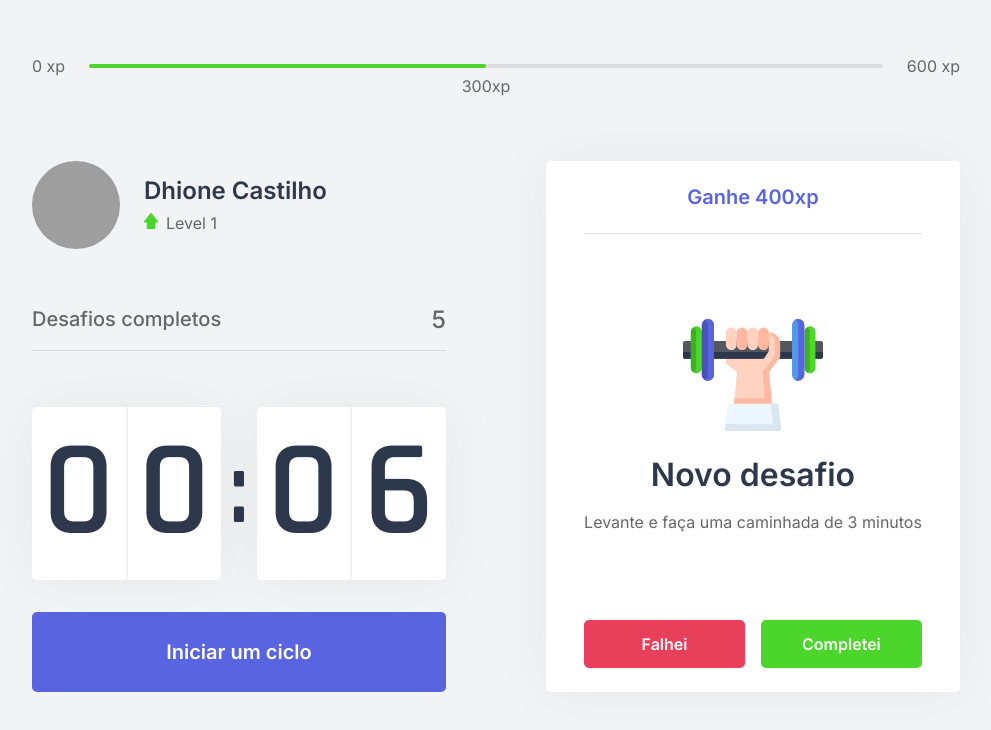
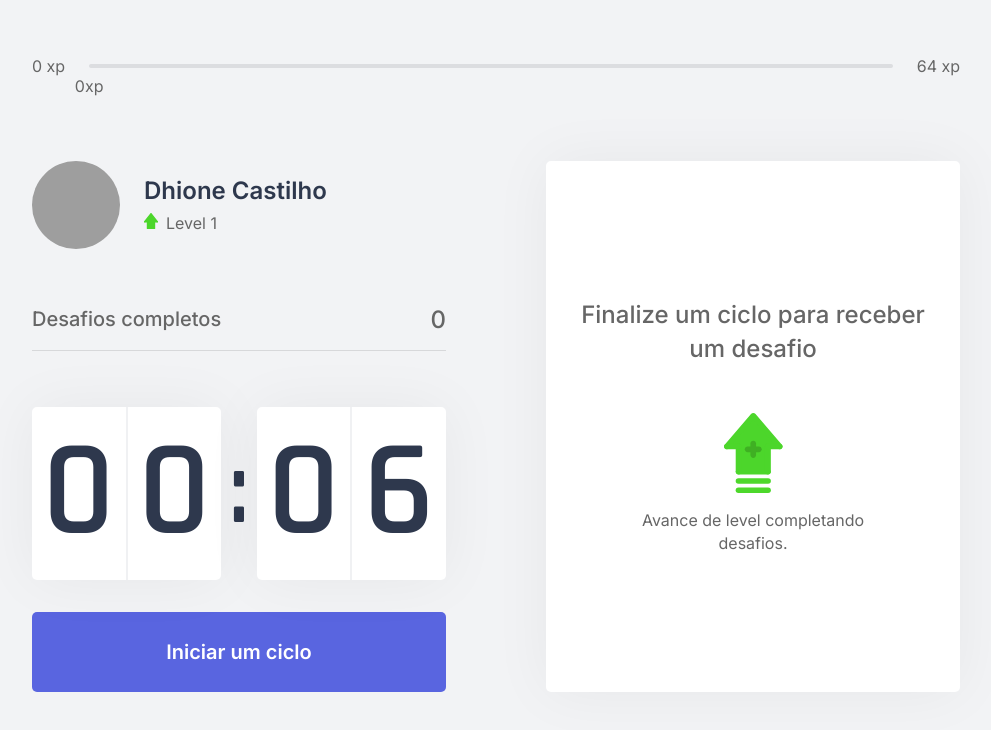
Before and after one commit to DhioneCastilhoBarbosa/moveit-next, a Next.js app: page / in a window 1280 px wide. Shown: the top 730 px of the page, without its empty margins (144-1135 px from the left). Built offline with nearby package versions, Linux system fonts and the light colour scheme; grey boxes are pictures that could not be loaded.

Commit message:
fourth day

```diff
--- /dev/null
+++ b/challenges.json
@@ -0,0 +1,62 @@
+[
+  {
+    "type": "body",
+    "description": "Estique um de seus braços com a palma da mão virada para frente e puxe os dedos para cima por 10 segundos por mão.",
+    "amount": 80
+  },
+  {
+    "type": "body",
+    "description": "Estique seu braço contra o peito e puxe-o utilizando o outro braço por 10 segundos por braço.",
+    "amount": 60
+  },
+  {
+    "type": "body",
+    "description": "Puxe seu pescoço com a ajuda da mão para a direita e para a esquerda, permanecendo na posição por alguns segundos.",
+    "amount": 70
+  },
+  {
+    "type": "body",
+    "description": "Com as duas mãos na parte de trás da cabeça, leve-a para baixo, alongando a parte de trás da região.",
+    "amount": 60
+  },
+  {
+    "type": "body",
+    "description": "Cruze as pernas e desça com as mãos esticadas em direção ao chão. Repita o movimento com a outra perna na frente.",
+    "amount": 100
+  },
+  {
+    "type": "body",
+    "description": "Sentado, abra as pernas e tente encostar as palmas das mãos no chão, repita 3 vezes por 5 segundos.",
+    "amount": 80
+  },
+  {
+    "type": "body",
+    "description": "Puxe o joelho de encontro ao peito e segure, troque de perna após 10 segundos.",
+    "amount": 50
+  },
+  {
+    "type": "body",
+    "description": "Sentado, cruze uma perna e incline seu tronco à frente, troque de perna após 10 segundos.",
+    "amount": 80
+  },
+  {
+    "type": "eye",
+    "description": "Sentado, feche os olhos e cubra-os com as palmas da mão durante 2 minutos, depois abra normalmente.",
+    "amount": 90
+  },
+  {
+    "type": "eye",
+    "description": "Em algum ambiente aberto, olhe o mais longe que puder em quatro direções por 3s, mexa apenas os olhos. Repita 3 vezes.",
+    "amount": 140
+  },
+  {
+    "type": "eye",
+    "description": "Usando os polegares, massage a área abaixo das sobrancelhas em movimentos circulares por 15 segundos.",
+    "amount": 70
+  },
+  {
+    "type": "body",
+    "description": "Em pé, gire a cintura o máximo que puder para a esquerda, segure por cinco segundos. Repita para a direita.",
+    "amount": 90
+  }
+]
--- a/src/components/ChallengeBox.tsx
+++ b/src/components/ChallengeBox.tsx
@@ -1,30 +1,48 @@
+import { useContext } from "react";
+import { ChallengesContext } from "../contexts/ChallengesContexts";
+import { CountdownContext } from "../contexts/CountdownContext";
 import styles from "../styles/components/ChallengeBox.module.css";
 
 
 export function ChallengeBox() {
-  const hasActiveChallenge = true;
+
+  const{activeChallenge, resetChallenge, completeChallenge}=useContext(ChallengesContext);
+  const{resetCountdown}= useContext(CountdownContext);
+
+
+  function handleChallengeSuceeded(){
+    completeChallenge();
+    resetCountdown();
+  }
+
+  function handleChallengeFaild(){
+    resetChallenge();
+    resetCountdown();
+  }
+
 
   return (
     <div className={styles.challengeBoxContainer}>
-      {hasActiveChallenge ? (
+      {activeChallenge ? (
         <div className={styles.challengeActive}>
 
           <header>
 
-            Ganhe 400xp
+            Ganhe {activeChallenge.amount}xp
 
           </header>
 
           <main>
-            <img src="icons/body.svg" />
+            <img src={`icons/${activeChallenge.type}.svg`} />
             <strong>Novo desafio</strong>
-            <p>Levante e faça uma caminhada de 3 minutos</p>
+            <p>{activeChallenge.description}</p>
           </main>
 
           <footer>
             <button
               type="button"
               className ={styles.challengeFailedButton}
+              onClick={handleChallengeFaild}
             >
               Falhei
 
@@ -32,6 +50,7 @@
             <button
               type="button"
               className ={styles.challengeSucceededButton}
+              onClick = {handleChallengeSuceeded}
             >
               Completei
 
--- a/src/components/CompletedChallenges.tsx
+++ b/src/components/CompletedChallenges.tsx
@@ -1,10 +1,13 @@
+import { useContext } from 'react';
+import { ChallengesContext } from '../contexts/ChallengesContexts';
 import styles from '../styles/components/CompletedChallenges.module.css';
 
 export function CompletedChallenges() {
+  const {challengesCompleted} = useContext(ChallengesContext);
   return (
     <div className={styles.completedChallengesContainer}>
       <span>Desafios completos</span>
-      <span>5</span>
+      <span>{challengesCompleted}</span>
     </div>
   );
 }
--- a/src/components/ExperienceBar.tsx
+++ b/src/components/ExperienceBar.tsx
@@ -1,17 +1,23 @@
+import { useContext } from 'react';
+import { ChallengesContext } from '../contexts/ChallengesContexts';
 import styles from '../styles/components/ExperienceBar.module.css'
 
 export function ExperienceBar() {
+
+  const{currentExperience,experienceToNextLevel} = useContext(ChallengesContext);
+
+  const percentToNextLevel = Math.round((currentExperience*100))/experienceToNextLevel
     return (
         <head className={styles.experienceBar}>
           <span>0 xp</span>
           <div>
-            <div style={{width:'50%'}}/>
+            <div style={{width:`${percentToNextLevel}%`}}/>
             <span
-            className={styles.currentExperiencie} style={{left:'50%'}}>
-                300xp
+            className={styles.currentExperiencie} style={{left:`${percentToNextLevel}%`}}>
+                {currentExperience}xp
                 </span>
           </div>
-          <span>600 xp</span>
+          <span>{experienceToNextLevel} xp</span>
         </head>
     );
 }
--- a/src/components/Profile.tsx
+++ b/src/components/Profile.tsx
@@ -1,7 +1,11 @@
+import { useContext } from 'react';
+import { ChallengesContext } from '../contexts/ChallengesContexts';
 import style from '../styles/components/Profile.module.css';
 
 
 export function Profile() {
+
+  const{level} = useContext(ChallengesContext);
   return (
     <div className={style.profileContainer}>
       <img src="https://github.com/DhioneCastilhoBarbosa.png" alt="Dhione Castilho" />
@@ -10,7 +14,7 @@
 
         <p>
         <img src="icons/level.svg" alt="Level"/>
-          Level 1
+          Level {level}
         </p>
       </div>
     </div>
--- a/src/contexts/ChallengesContexts.tsx
+++ b/src/contexts/ChallengesContexts.tsx
@@ -1,10 +1,30 @@
-import { createContext, useState, ReactNode} from 'react';
+import { createContext, useState, ReactNode, useEffect} from 'react';
+import challenges from '../../challenges.json'
 
-export const ChallengesContext = createContext({});
+interface Challenge{
+    type: 'body' | 'eye';
+    description: string;
+    amount: number;
+}
+
+interface ChallengesContextData{
+
+    level: number;
+    currentExperience:number;
+    challengesCompleted:number;
+    experienceToNextLevel:number;
+    activeChallenge:Challenge;
+    resetChallenge: () => void;
+    levelUp:()=> void;
+    startNewChallenge: () =>void;
+    completeChallenge:()=>void;
+}
 
 interface ChallengesProviderProps{
     children: ReactNode
 }
+
+export const ChallengesContext = createContext({} as ChallengesContextData);
 
 export function ChallengesProvider({ children }:ChallengesProviderProps) {
 
@@ -12,6 +32,13 @@
     const [currentExperience, setCurrentExperience]=useState(0);
     const [challengesCompleted, setChallengesCompleted] = useState(0);
 
+    const[activeChallenge, setActiveChallenge] = useState(null)
+
+    const experienceToNextLevel = Math.pow((level + 1) * 4,2)
+
+    useEffect(()=>{
+        Notification.requestPermission();
+    },[])
 
     function levelUp() {
         setLevel(level + 1);
@@ -19,13 +46,58 @@
     }
 
     function startNewChallenge(){
-        console.log('New challenge')
+        const randomChallengeIndex = Math.floor(Math.random() * challenges.length)
+        const challenge = challenges[randomChallengeIndex];
+
+        setActiveChallenge(challenge);
+
+        new Audio('/notification.mp3').play();
+
+        if(Notification.permission==='granted'){
+            new Notification('Novo desafio',{
+                body:`Valendo ${challenge.amount} xp!`
+            })
+        }
+    }
+
+    function resetChallenge(){
+        setActiveChallenge(null);
+    }
+
+    function completeChallenge(){
+        if(!activeChallenge){
+            return;
+        }
+
+        const {amount}= activeChallenge;
+
+        let finalExperience = currentExperience + amount;
+
+        if(finalExperience >= experienceToNextLevel){
+
+            finalExperience = finalExperience-experienceToNextLevel
+            levelUp();
+        }
+
+        setCurrentExperience(finalExperience);
+        setActiveChallenge(null);
+        setChallengesCompleted(challengesCompleted+1);
+
     }
 
     return (
         <ChallengesContext.Provider
         value={{
-            level,currentExperience,challengesCompleted, levelUp }}>
+            level,
+            currentExperience,
+            challengesCompleted,
+            experienceToNextLevel,
+            levelUp,
+            startNewChallenge,
+            activeChallenge,
+            resetChallenge,
+            completeChallenge,
+        }}>
             {children}
         </ChallengesContext.Provider>
     );
--- /dev/null
+++ b/src/contexts/CountdownContext.tsx
@@ -0,0 +1,67 @@
+import { Children, createContext, ReactNode, useContext, useEffect, useState } from "react";
+import { ChallengesContext } from "./ChallengesContexts";
+
+interface CountdownContextData {
+    minutes:number;
+    seconds:number;
+    hasFinished:boolean;
+    isActive:boolean;
+    startCountdown: ()=>void;
+    resetCountdown: ()=>void;
+
+}
+
+interface CountdownProviderProps {
+    children: ReactNode;
+}
+
+export const CountdownContext = createContext({} as CountdownContextData);
+
+let countdownTimeout: NodeJS.Timeout;
+
+export function CountdownProvider({ children }: CountdownProviderProps) {
+
+    const { startNewChallenge } = useContext(ChallengesContext);
+
+    const [time, setTime] = useState(0.1 * 60);
+    const [isActive, setIsActive] = useState(false);
+    const [hasFinished, setHasFinished] = useState(false);
+
+    const minutes = Math.floor(time / 60);
+    const seconds = time % 60;
+
+    function startCountdown() {
+        setIsActive(true);
+    }
+
+    function resetCountdown() {
+        clearTimeout(countdownTimeout);
+        setIsActive(false);
+        setTime(0.1 * 60);
+        setHasFinished(false);
+    }
+
+    useEffect(() => {
+        if (isActive && time > 0) {
+            countdownTimeout = setTimeout(() => {
+                setTime(time - 1);
+            }, 1000);
+        } else if (isActive && time === 0) {
+            setHasFinished(true);
+            setIsActive(false);
+            startNewChallenge();
+        }
+    }, [isActive, time]);
+    return (
+        <CountdownContext.Provider value={{
+            minutes,
+            seconds,
+            hasFinished,
+            isActive,
+            startCountdown,
+            resetCountdown,
+        }}>
+            {children}
+        </CountdownContext.Provider>
+    )
+}
--- a/src/pages/index.tsx
+++ b/src/pages/index.tsx
@@ -6,6 +6,7 @@
 import style from "../styles/pages/Home.module.css";
 
 import Head from "next/head";
+import { CountdownProvider } from "../contexts/CountdownContext";
 
 
 export default function Home() {
@@ -15,7 +16,7 @@
         <title>Inicio | move-it</title>
       </Head>
       <ExperienceBar />
-
+      <CountdownProvider>
         <section>
           <div>
             <Profile />
@@ -26,6 +27,7 @@
             <ChallengeBox />
           </div>
         </section>
-    </div>
+      </CountdownProvider>
+    </div >
   );
 }
```
Also changed, not shown: src/components/Countdown.tsx (+13 -26 lines), src/pages/_app.tsx (+4 -3 lines). Lines whose indentation alone changed are shown as unchanged.
